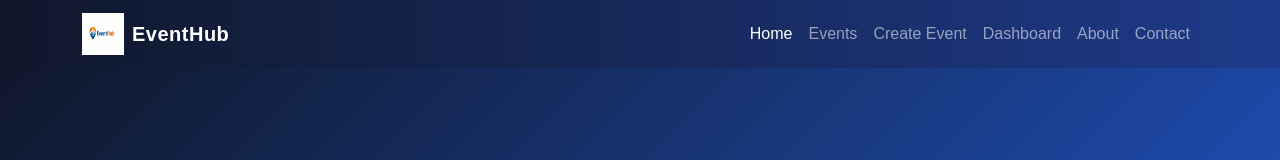
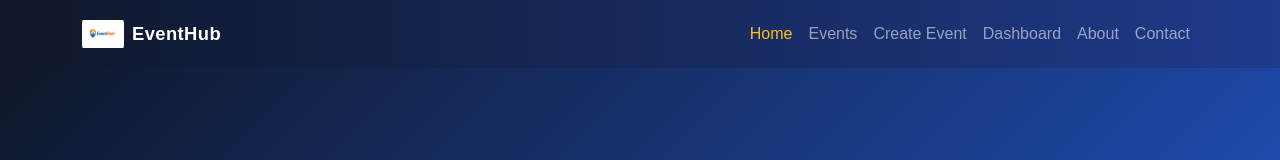
Before and after one commit to i22agpoa/eventhub-WAD, a plain HTML site: page index.html in a window 1280 px wide. Shown: the top 160 px of the page. Drawn offline with nearby package versions, Linux system fonts and the light colour scheme.

Commit message:
Update styles.css

```diff
--- a/css/styles.css
+++ b/css/styles.css
@@ -176,6 +176,37 @@
   margin-top: 40px;
 }
 
+.brand-logo {
+  object-fit: contain;
+  border-radius: 10px;
+}
+
+.brand-text {
+  letter-spacing: 0.4px;
+  color: #ffffff;
+}
+
+.navbar-brand {
+  font-size: 1.15rem;
+}
+
+.navbar-brand:hover {
+  opacity: 0.95;
+}
+
+.navbar .nav-link {
+  font-weight: 500;
+  transition: color 0.2s ease, opacity 0.2s ease;
+}
+
+.navbar .nav-link:hover {
+  color: #fbbf24 !important;
+}
+
+.navbar .nav-link.active {
+  color: #fbbf24 !important;
+}
+
 @media (max-width: 991px) {
   .hero-section {
     text-align: center;
```
